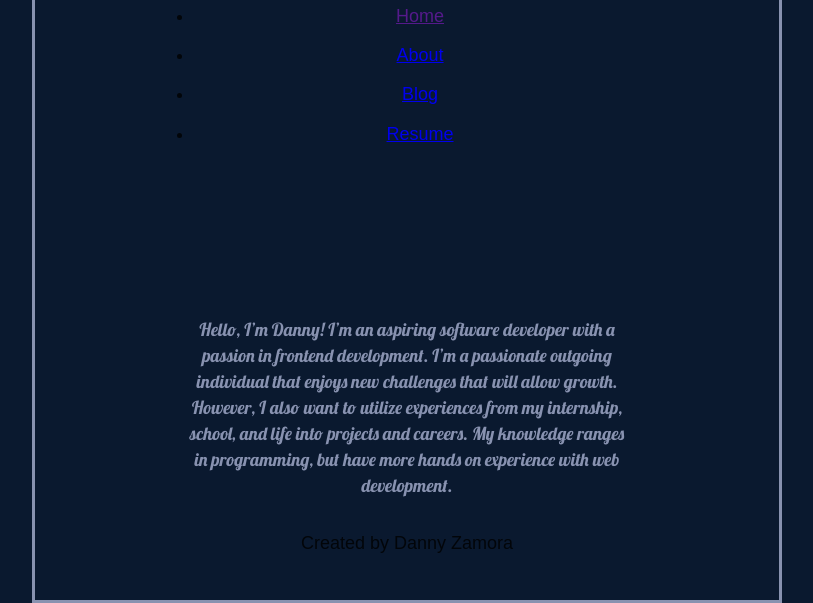
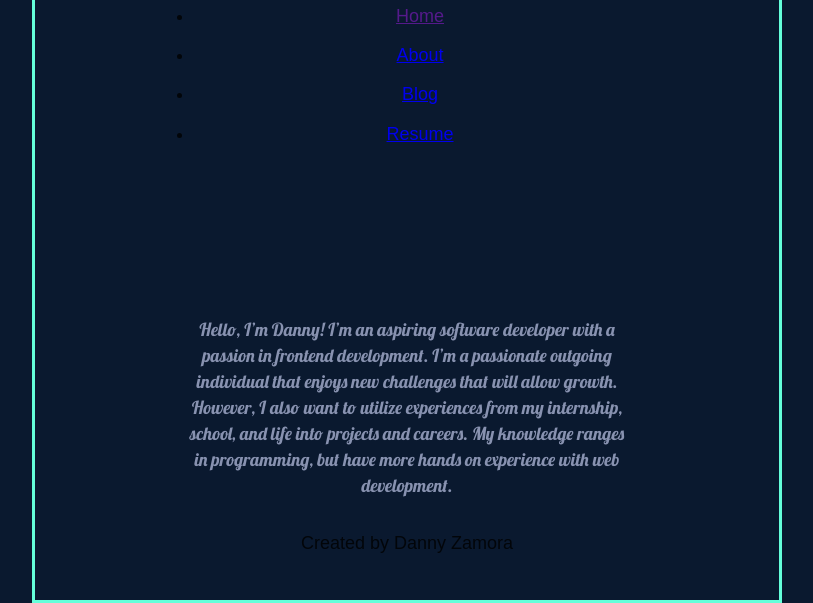
Before and after one commit to dannyzamora/gatsby, a Gatsby site in the folder gatsby-site/: page / in a window 1280 px wide. Shown: the part 197-800 px from the top of the page, without its empty margins (233-1046 px from the left). Built offline with nearby package versions, Linux system fonts and the light colour scheme; Gatsby itself is replaced by a stand-in of ours.

Commit message:
minor color change

```diff
--- a/gatsby-site/src/components/layout.module.scss
+++ b/gatsby-site/src/components/layout.module.scss
@@ -6,7 +6,7 @@
     display: flex;
     flex-direction: column;
     min-height: 100vh;
-    border: #8892b0;
+    border: #64ffda;
     border-style: solid
 }
 .body {
```
